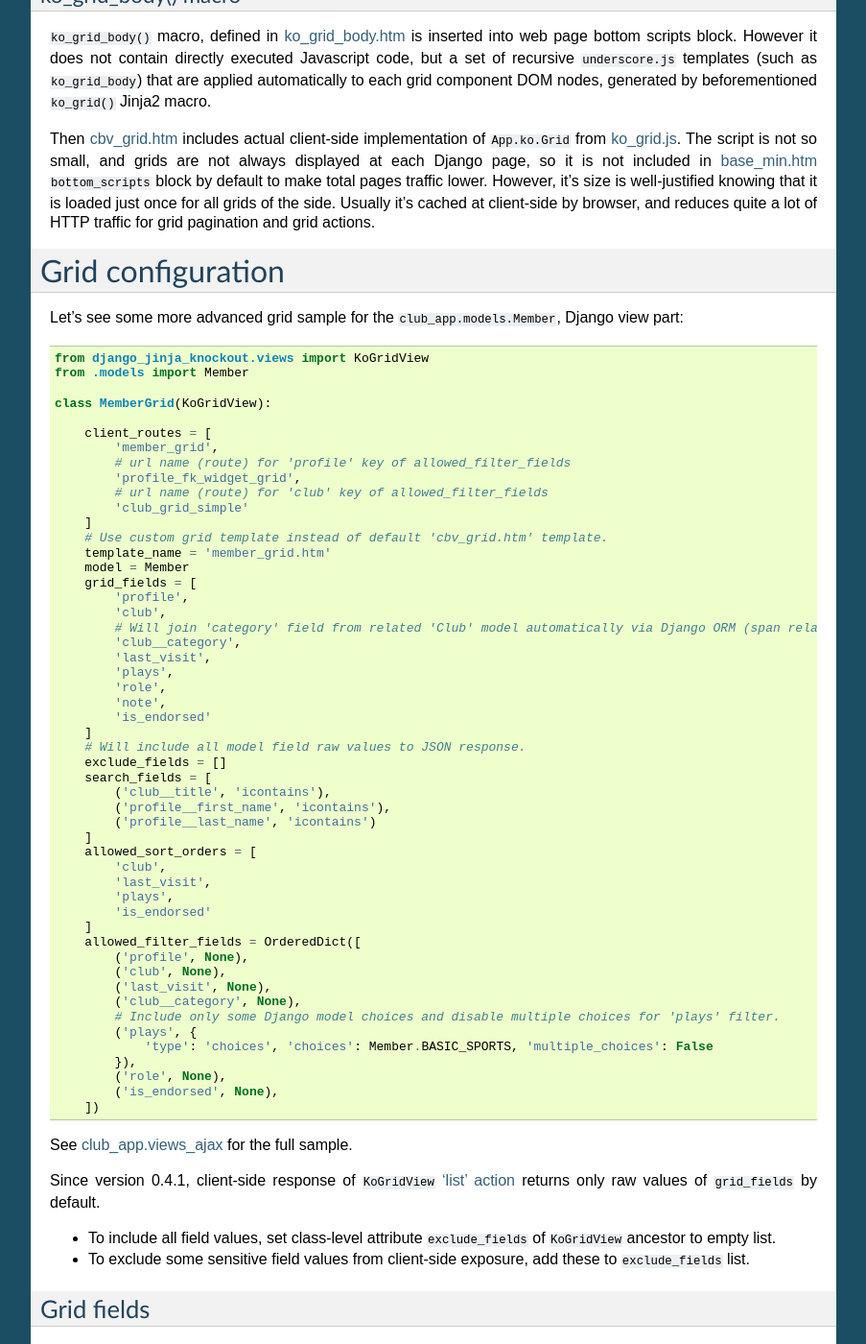
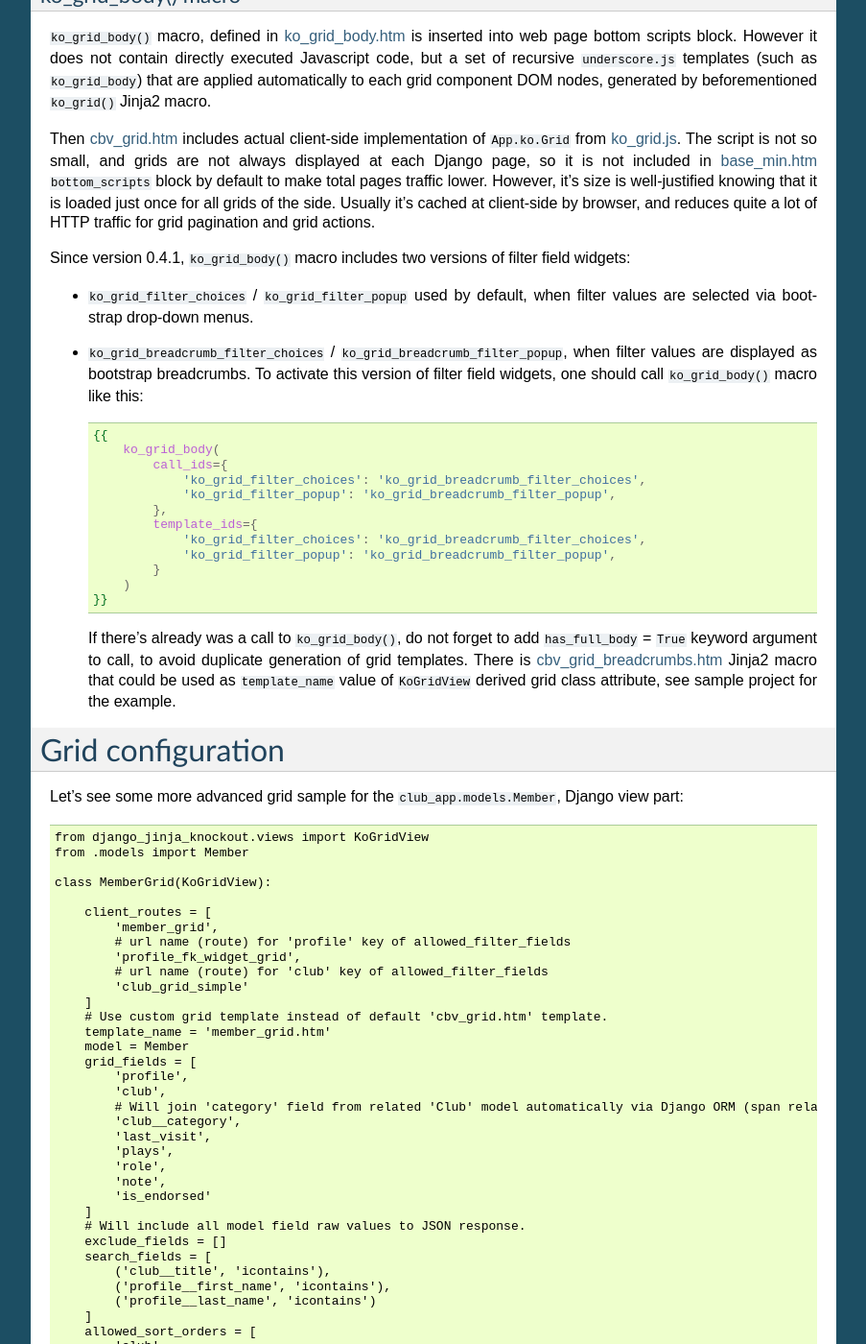
Before and after one commit to Dmitri-Sintsov/django-jinja-knockout, a Sphinx documentation site: the page built from docs/grids.rst, in a window 1280 px wide and 1400 px high, scrolled down 4821 px. Shown: the whole window at 96% size, without its empty margins (198-1101 px from the left). Built offline with Sphinx 7.4.7, drawn with Linux system fonts in a browser that asks for light colours; some of the changed text lies outside the part shown.

Commit message:
Updated docs and added 'cbv_grid_breadcrumbs.htm' Jinja2 macro.

```diff
--- a/docs/grids.rst
+++ b/docs/grids.rst
@@ -8,6 +8,7 @@ Grids
 .. _base_bottom_scripts.htm: https://github.com/Dmitri-Sintsov/django-jinja-knockout/blob/master/django_jinja_knockout/jinja2/base_bottom_scripts.htm
 .. _base_min.htm: https://github.com/Dmitri-Sintsov/django-jinja-knockout/blob/master/django_jinja_knockout/jinja2/base_min.htm
 .. _cbv_grid.htm: https://github.com/Dmitri-Sintsov/django-jinja-knockout/blob/master/django_jinja_knockout/jinja2/cbv_grid.htm
+.. _cbv_grid_breadcrumbs.htm: https://github.com/Dmitri-Sintsov/django-jinja-knockout/blob/master/django_jinja_knockout/jinja2/cbv_grid_breadcrumbs.htm
 .. _cbv_grid_inline.htm: https://github.com/Dmitri-Sintsov/django-jinja-knockout/blob/master/django_jinja_knockout/jinja2/cbv_grid_inline.htm
 .. _club_grid.html: https://github.com/Dmitri-Sintsov/djk-sample/blob/master/club_app/templates/club_grid.html
 .. _club_equipment.htm: https://github.com/Dmitri-Sintsov/djk-sample/blob/master/club_app/jinja2/club_equipment.htm
@@ -330,6 +331,34 @@ is not so small, and grids are not always displayed at each Django page, so it i
 ``bottom_scripts`` block by default to make total pages traffic lower. However, it's size is well-justified knowing
 that it is loaded just once for all grids of the side. Usually it's cached at client-side by browser, and reduces quite
 a lot of HTTP traffic for grid pagination and grid actions.
+
+.. highlight:: jinja
+
+Since version 0.4.1, ``ko_grid_body()`` macro includes two versions of filter field widgets:
+
+* ``ko_grid_filter_choices`` / ``ko_grid_filter_popup`` used by default, when filter values are selected via bootstrap
+  drop-down menus.
+* ``ko_grid_breadcrumb_filter_choices`` / ``ko_grid_breadcrumb_filter_popup``, when filter values are displayed as
+  bootstrap breadcrumbs. To activate this version of filter field widgets, one should call ``ko_grid_body()`` macro
+  like this::
+
+    {{
+        ko_grid_body(
+            call_ids={
+                'ko_grid_filter_choices': 'ko_grid_breadcrumb_filter_choices',
+                'ko_grid_filter_popup': 'ko_grid_breadcrumb_filter_popup',
+            },
+            template_ids={
+                'ko_grid_filter_choices': 'ko_grid_breadcrumb_filter_choices',
+                'ko_grid_filter_popup': 'ko_grid_breadcrumb_filter_popup',
+            }
+        )
+    }}
+
+  If there's already was a call to ``ko_grid_body()``, do not forget to add ``has_full_body`` = ``True`` keyword
+  argument to call, to avoid duplicate generation of grid templates. There is `cbv_grid_breadcrumbs.htm`_ Jinja2
+  macro that could be used as ``template_name`` value of ``KoGridView`` derived grid class attribute, see
+  sample project for the example.
 
 ==================
 Grid configuration
```
Also changed, not shown: 1 other file.
